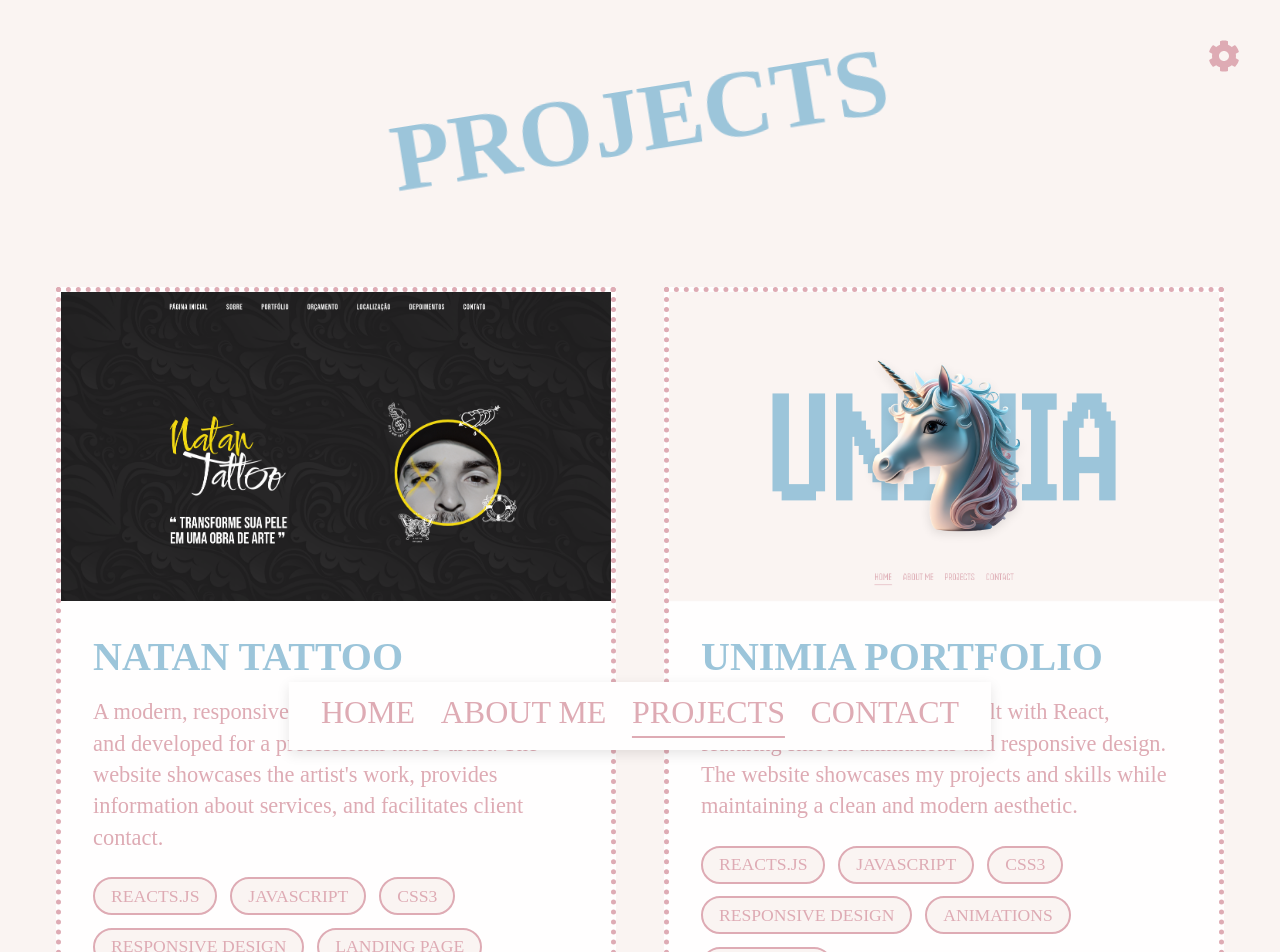
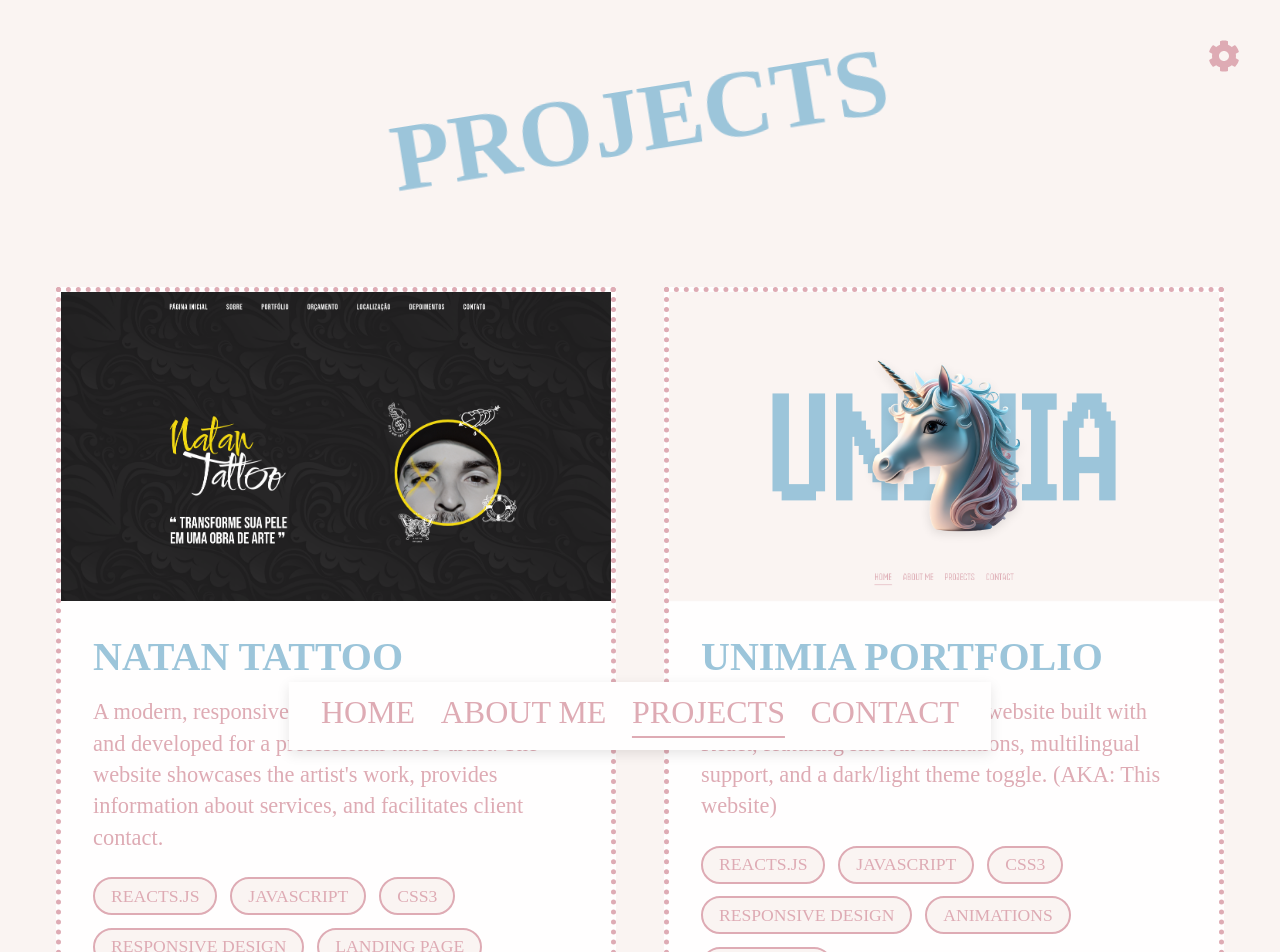
Before and after one commit to unimiadev/portfolio, a React (Create React App) app: page /projects in a window 1280 px wide. Shown: the top 952 px of the page. Built offline with nearby package versions, Linux system fonts and the light colour scheme; a web font is replaced by a local one.

Commit message:
Updated projects

```diff
--- a/src/pages/Projects.js
+++ b/src/pages/Projects.js
@@ -1,5 +1,5 @@
 import React, { useState } from "react";
-import { useLanguage } from '../context/LanguageContext';
+import { useLanguage } from "../context/LanguageContext";
 import "../styles/Projects.css";
 
 function Projects() {
@@ -14,16 +14,29 @@ function Projects() {
         "A modern, responsive single-page website designed and developed for a professional tattoo artist. The website showcases the artist's work, provides information about services, and facilitates client contact.",
       image: "/assets/media/images/project1.png",
       link: "https://github.com/unimiadev/natan-tattoo-landing",
-      tags: ["REACTS.JS", "JAVASCRIPT", "CSS3", "RESPONSIVE DESIGN", "LANDING PAGE"],
+      tags: [
+        "REACTS.JS",
+        "JAVASCRIPT",
+        "CSS3",
+        "RESPONSIVE DESIGN",
+        "LANDING PAGE",
+      ],
     },
     {
       id: 2,
       title: "UNIMIA PORTFOLIO",
       description:
-        "A personal portfolio website built with React, featuring smooth animations and responsive design. The website showcases my projects and skills while maintaining a clean and modern aesthetic.",
+        "A modern, responsive portfolio website built with React, featuring smooth animations, multilingual support, and a dark/light theme toggle. (AKA: This website)",
       image: "/assets/media/images/project2.png",
       link: "https://github.com/unimiadev/portfolio",
-      tags: ["REACTS.JS", "JAVASCRIPT", "CSS3", "RESPONSIVE DESIGN", "ANIMATIONS", "PORTFOLIO"],
+      tags: [
+        "REACTS.JS",
+        "JAVASCRIPT",
+        "CSS3",
+        "RESPONSIVE DESIGN",
+        "ANIMATIONS",
+        "PORTFOLIO",
+      ],
     },
   ];
 
@@ -39,7 +52,7 @@ function Projects() {
   return (
     <div className="projects-container">
       <div className="title-container">
-        <h1 className="projects-title">{t('PROJECTS')}</h1>
+        <h1 className="projects-title">{t("PROJECTS")}</h1>
       </div>
 
       <div className="projects-grid">
@@ -66,7 +79,7 @@ function Projects() {
                 className="project-button"
                 onClick={() => window.open(project.link, "_blank")}
               >
-                {t('VIEW_PROJECT')}
+                {t("VIEW_PROJECT")}
               </button>
             </div>
           </div>
@@ -75,25 +88,26 @@ function Projects() {
 
       <div className="more-projects">
         <button className="more-projects-button" onClick={toggleModal}>
-          {t('MORE_PROJECTS')}
+          {t("MORE_PROJECTS")}
         </button>
       </div>
 
       {isModalOpen && (
         <div className="modal-overlay" onClick={toggleModal}>
           <div className="modal-content" onClick={(e) => e.stopPropagation()}>
-            <button className="modal-close" onClick={toggleModal}>×</button>
+            <button className="modal-close" onClick={toggleModal}>
+              ×
+            </button>
             <img
               src="/assets/media/images/crying.gif"
               alt="GitHub Projects"
               className="modal-image"
             />
             <p className="modal-text">
-              {t('NO_PROJECTS_YET')}
-              <br /><br />
-              <span className="modal-text-highlight">
-                {t('IF_ALLOWED')}
-              </span>
+              {t("NO_PROJECTS_YET")}
+              <br />
+              <br />
+              <span className="modal-text-highlight">{t("IF_ALLOWED")}</span>
             </p>
           </div>
         </div>
```
